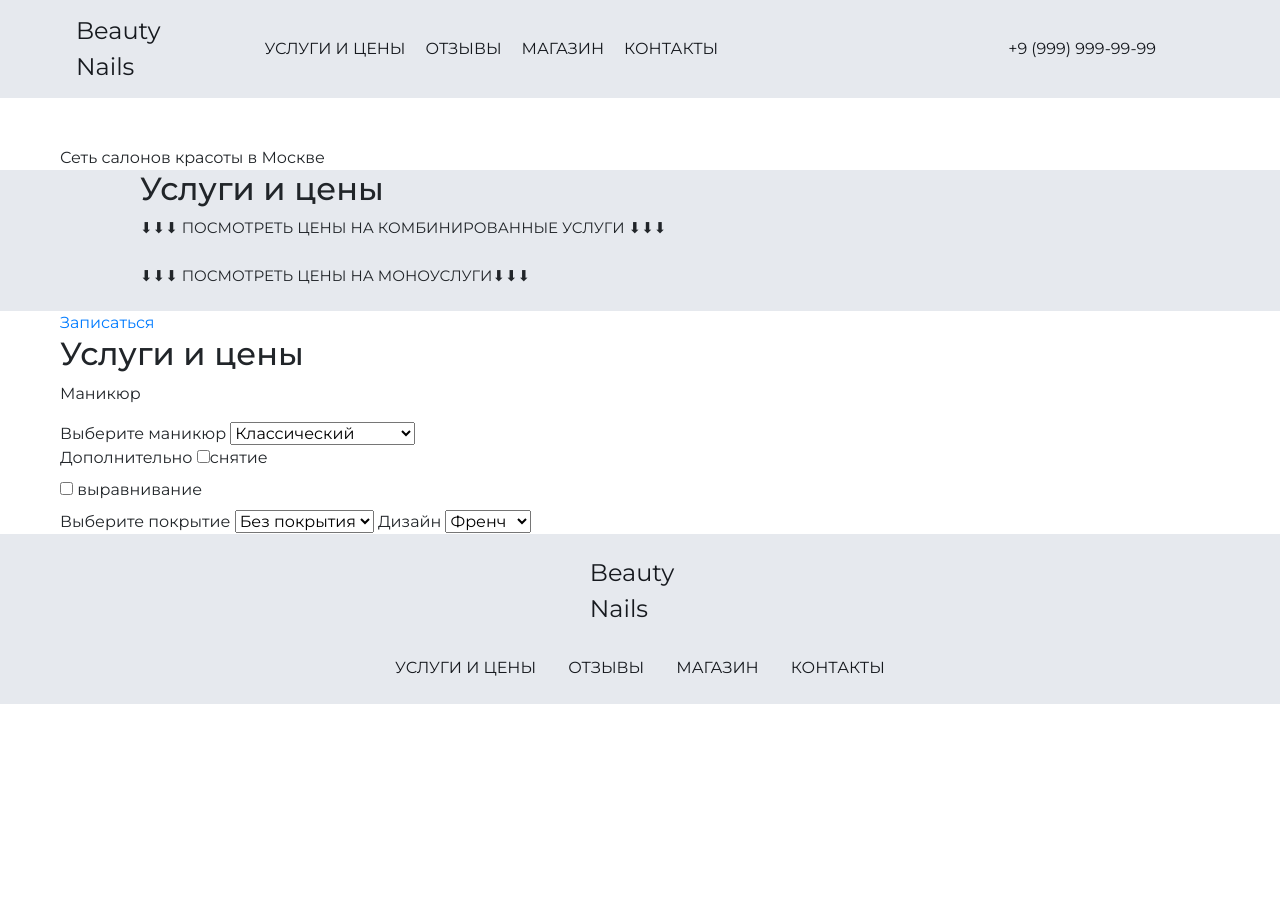
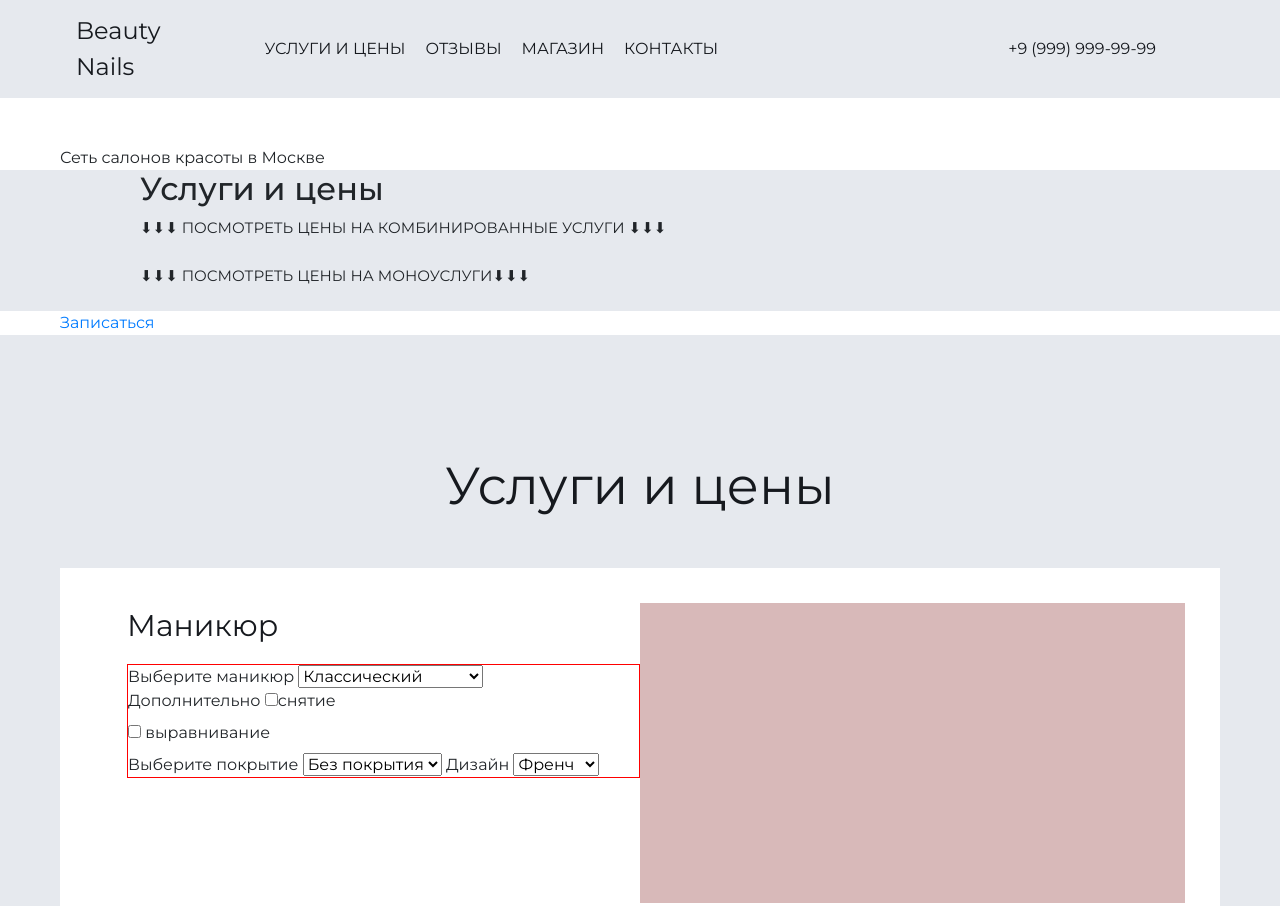
Before and after one commit to AlenaNemtsova/beauty_nails, a website built with webpack: page src/index.html in a window 1280 px wide. Shown: the top 906 px of the page. Before the commit the page ends 800 px from the top, so only its background shows below. Built offline with nearby package versions, Linux system fonts and the light colour scheme.

Commit message:
changed container style, imported style file Alena

```diff
--- a/src/styles/styles.scss
+++ b/src/styles/styles.scss
@@ -14,7 +14,7 @@ $card-body-bg:#E5EEF6;
 $default-font: "Montserrat", Arial, sans-serif;
 $main-fsz: rem(16);
 
-$main-text: #191919;
+$main-text: #16191E;
 $card-text:#83868c;
 $attention-text:#F5FF00;
 
@@ -36,8 +36,10 @@ body {
 }
 
 .content-container {
-    max-width: 1160px;
+    max-width: 1200px;
     margin: 0px auto;
+    padding-left: 20px;
+    padding-right: 20px;
 }
 
 img {
@@ -330,3 +332,5 @@ footer {
         color: #16191E;
     }
 }
+
+@import '_services-prices';
```
Also changed, not shown: src/styles/styles.css, 1 other file.
